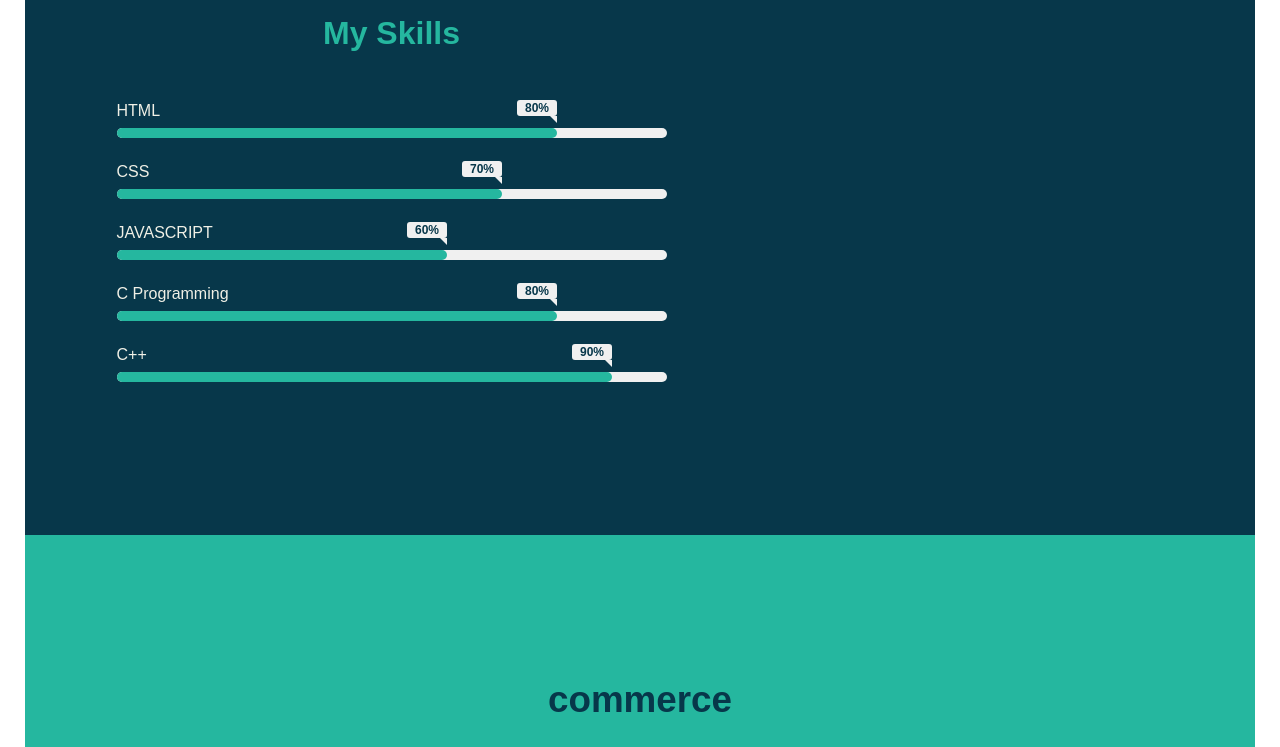
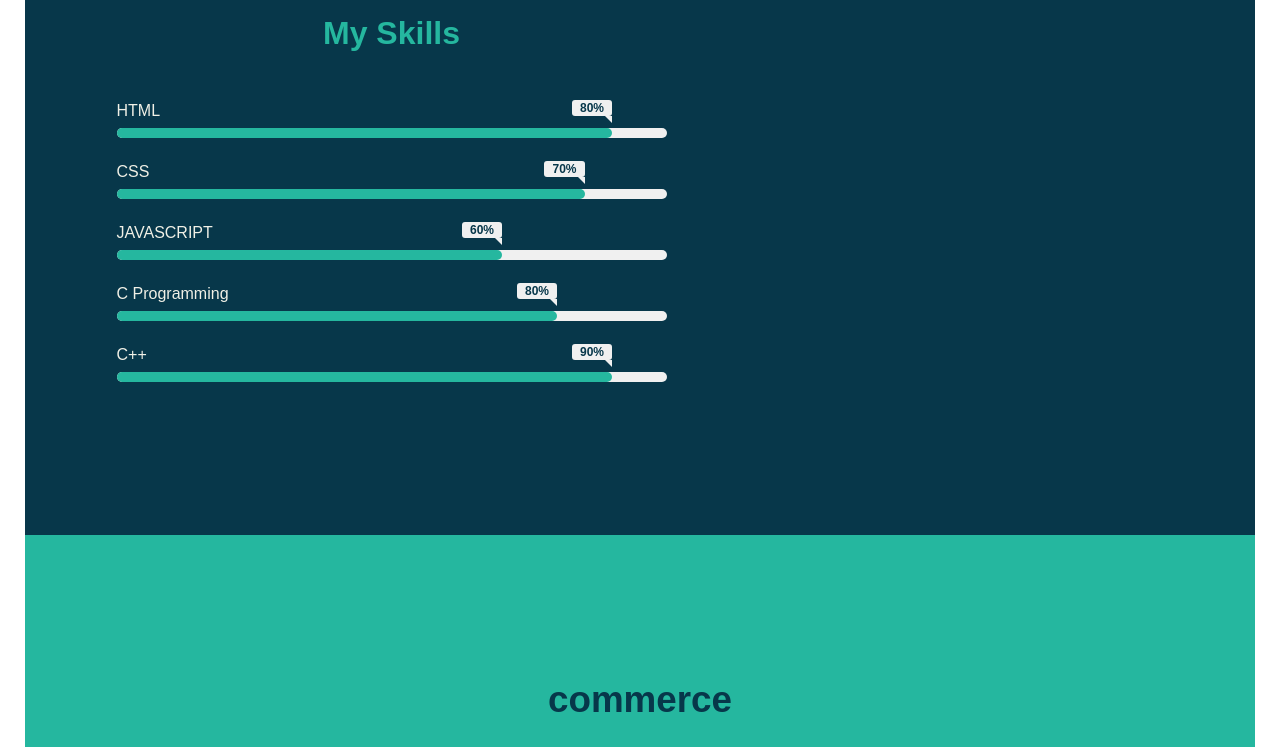
Before and after one commit to amjadraza19/portfollio, a plain HTML site: page index.html in a window 1280 px wide. Shown: the part 1380-2127 px from the top of the page. Drawn offline with nearby package versions, Linux system fonts and the light colour scheme; a script that the page names is missing; a web font is replaced by a local one.

Commit message:
Update styles.css

```diff
--- a/styles.css
+++ b/styles.css
@@ -203,13 +203,13 @@ body{
   }
 
   .progress-line .html {
-    width: 80%;
+    width: 90%;
   }
   .progress-line .css {
-    width: 70%;
+    width: 85%;
   }
   .progress-line .javascript {
-    width: 60%;
+    width: 70%;
   }
   .progress-line .cprogramming {
     width: 80%;
```
